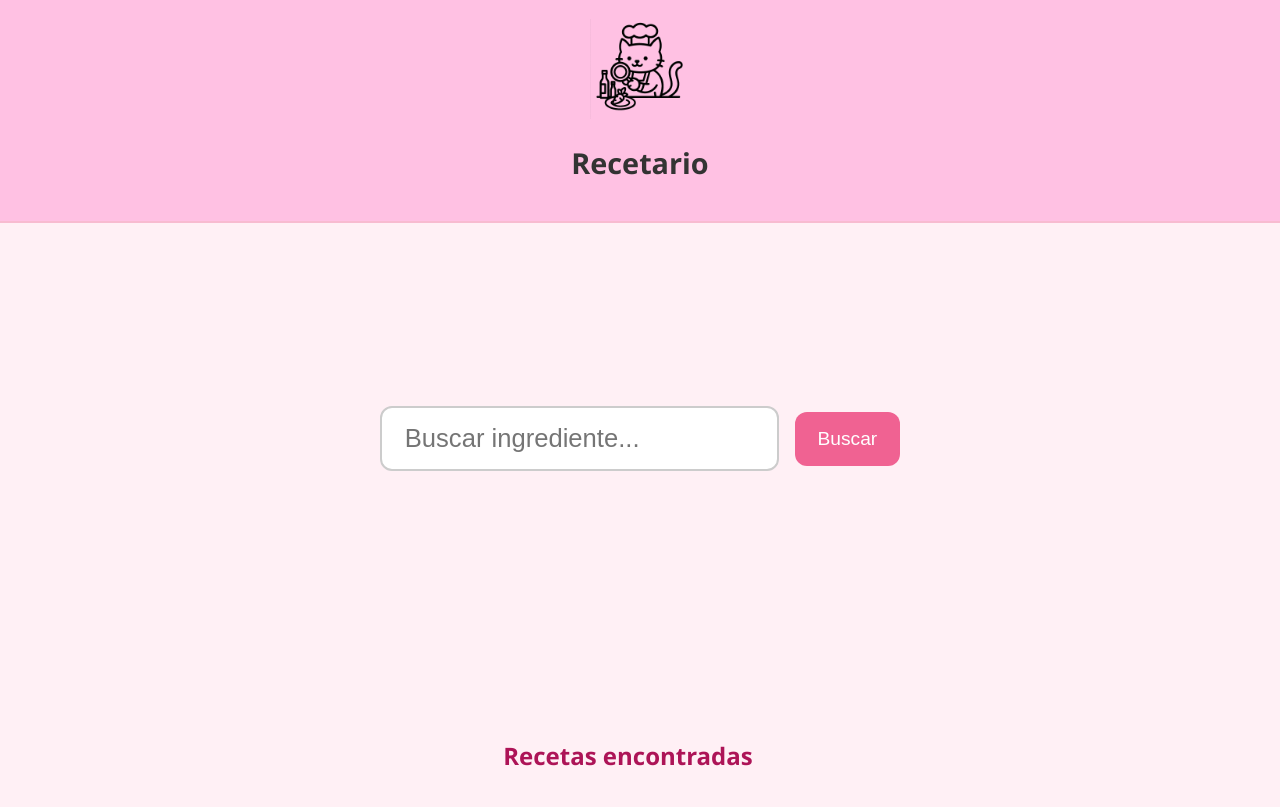
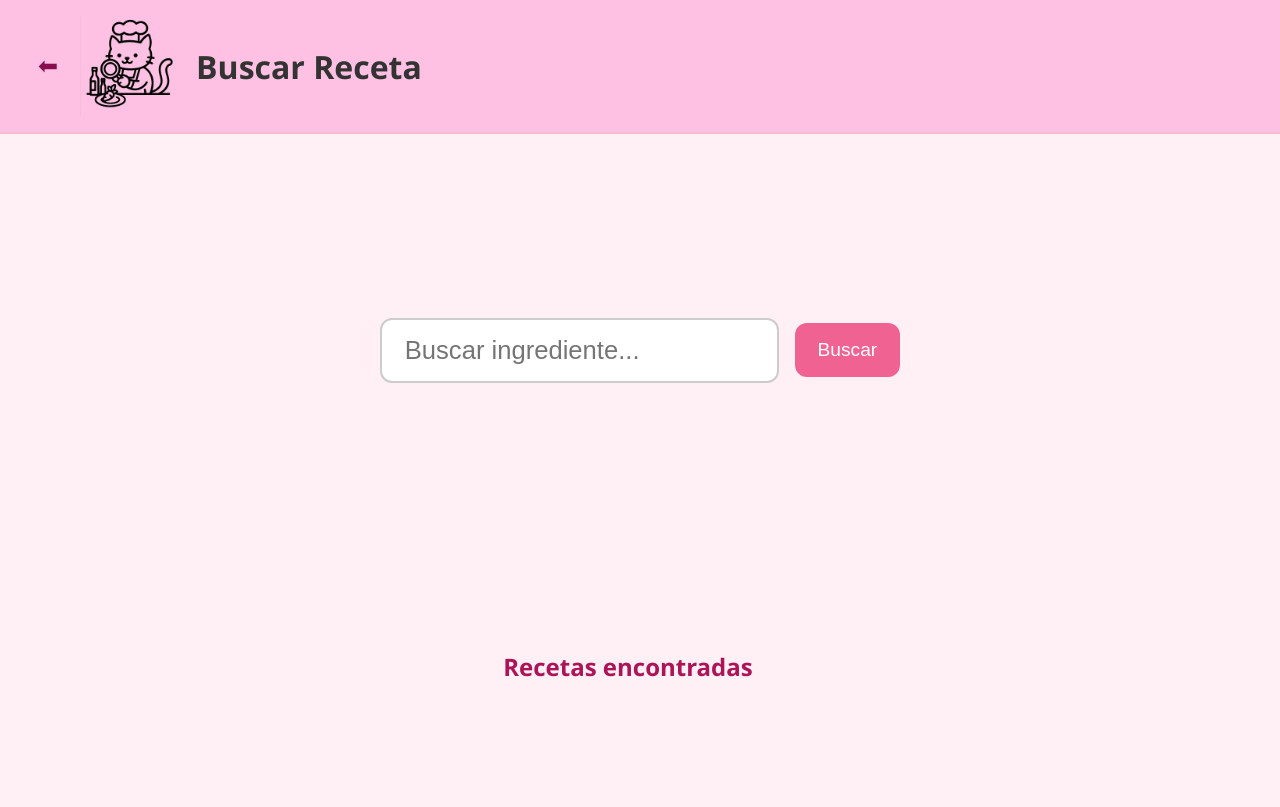
Before and after one commit to sebass41/recetario, a plain HTML site: page frontend/page/busqueda/busqueda.html in a window 1280 px wide. Drawn offline with Linux system fonts and the light colour scheme.

Commit message:
Enhance recipe search and detail pages with back button and measurement conversion prompt

```diff
--- a/frontend/page/busqueda/busqueda.html
+++ b/frontend/page/busqueda/busqueda.html
@@ -8,8 +8,9 @@
 </head>
 <body>
   <header>
+    <button class="volver" aria-label="Volver atrás">&#x2B05;</button>
     <img src="../../assets/icon/gato_buscando.png" alt="Imagen_comida">
-    <h1>Recetario</h1>
+    <h1>Buscar Receta</h1>
   </header>
 
   <main>
--- a/frontend/page/busqueda/script.js
+++ b/frontend/page/busqueda/script.js
@@ -3,6 +3,13 @@ let todasLasRecetas = []
 
 window.addEventListener("load", () => {
     configurarBuscador();
+    const btnVolver = document.querySelector(".volver");
+    if (btnVolver) {
+      btnVolver.addEventListener("click", () => {
+        document.body.classList.add("pliegue");
+        setTimeout(() => window.history.back(), 400); // Espera 400ms antes de volver
+      });
+    }
 });
 
 function configurarBuscador() {
--- a/frontend/page/busqueda/styles.css
+++ b/frontend/page/busqueda/styles.css
@@ -7,20 +7,45 @@ body {
 
 header {
   background-color: #ffc1e3;
-  padding: 1.2rem 2rem;
+  padding: 1rem 2rem;
+  display: flex;
+  align-items: center;
+  gap: 1rem;
+  position: sticky;
+  top: 0;
+  z-index: 10;
   border-bottom: 2px solid #f8bbd0;
-  text-align: center;
 }
+
+.volver {
+  background: none;
+  border: none;
+  font-size: 1.5rem;
+  color: #880e4f;
+  cursor: pointer;
+  transition: transform 0.3s ease;
+}
+
+.volver:hover {
+  transform: translateX(-5px);
+}
+
+@keyframes pliegue {
+  0% { transform: rotateY(0); opacity: 1; }
+  100% { transform: rotateY(90deg); opacity: 0; }
+}
+
+body.pliegue {
+  animation: pliegue 0.4s ease forwards;
+  transform-origin: left;
+  perspective: 1000px;
+}
+
 
 header img {
     width: 100px;
     height: auto;
 }
-
-header h1 {
-    font-size: 1.8rem;
-}
-
 
 main {
   padding: 2rem;
--- a/frontend/page/detalle_receta/script.js
+++ b/frontend/page/detalle_receta/script.js
@@ -33,6 +33,10 @@ document.addEventListener("DOMContentLoaded", async () => {
   listaIngredientes.innerHTML = ingredientes.length
     ? ingredientes.map(ing => `<li>${ing.nombre} - ${ing.cantidad} ${ing.unidad}</li>`).join("")
     : "<li>No hay ingredientes disponibles.</li>";
+    const mensajeElement = document.createElement("p");
+    const mensaje = `¿Querés convertir alguna medida? Usá nuestro <a href="../convertidor_medidas/convertidor.html">conversor de medidas</a>.`;
+    mensajeElement.innerHTML = mensaje;
+    listaIngredientes.appendChild(mensajeElement);
 
   // Instrucciones
   const pasosTexto = receta.instrucciones ?? "";
```
Also changed, not shown: frontend/page/detalle_receta/detalle_receta.html (line endings or trailing spaces).
